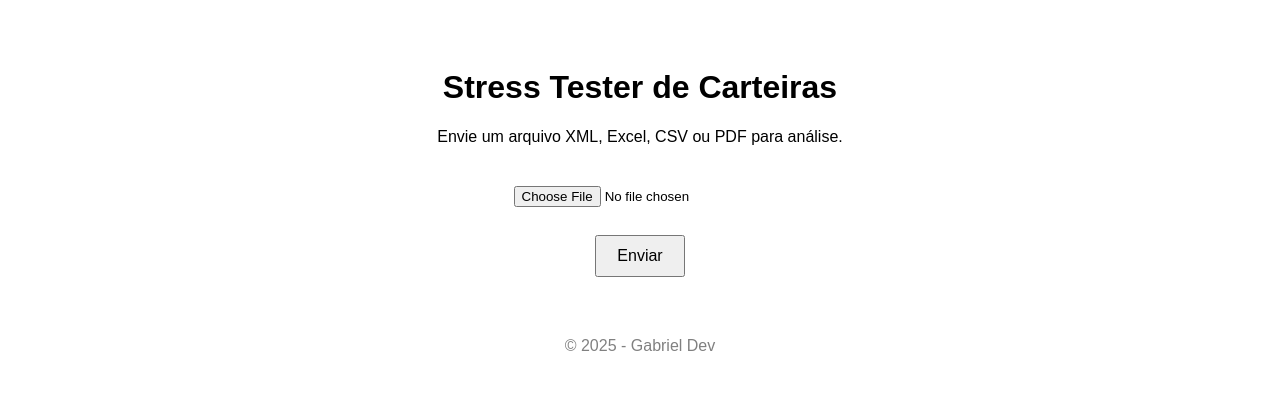
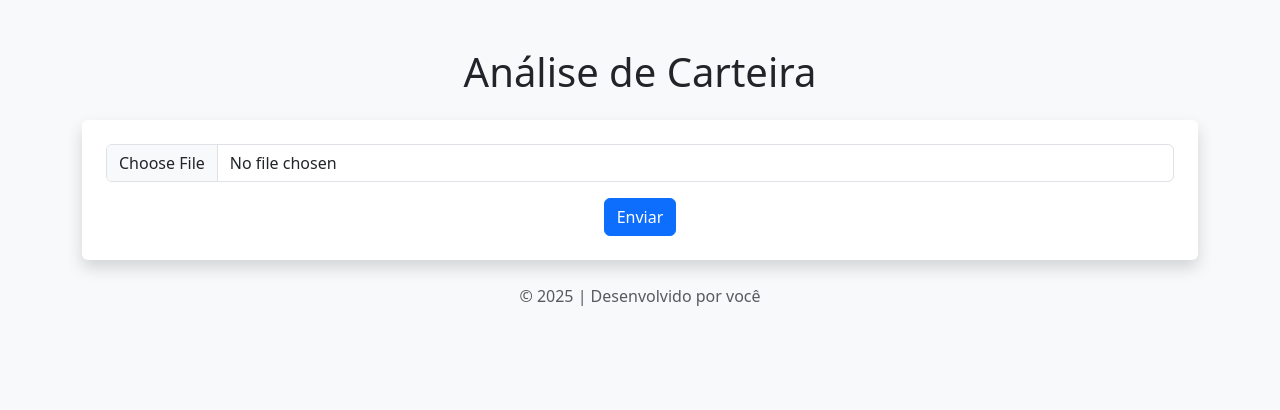
Before and after one commit to Gabrielrr2025/site-stress-test, a Flask app: page / in a window 1280 px wide. Shown: the top 410 px of the page. Run offline with Flask 3, Linux system fonts and the light colour scheme.

Commit message:
Update index.html

```diff
--- a/templates/index.html
+++ b/templates/index.html
@@ -1,23 +1,20 @@
 <!DOCTYPE html>
-<html lang="pt-BR">
+<html lang="pt-br">
 <head>
     <meta charset="UTF-8">
-    <title>Stress Tester de Carteiras</title>
-    <style>
-        body { font-family: Arial; text-align: center; padding: 40px; }
-        form { margin-top: 30px; }
-        input[type="file"] { padding: 10px; }
-        button { padding: 10px 20px; font-size: 16px; cursor: pointer; }
-    </style>
+    <title>Stress Teste de Carteiras</title>
+    <link href="https://cdn.jsdelivr.net/npm/bootstrap@5.3.0/dist/css/bootstrap.min.css" rel="stylesheet">
 </head>
-<body>
-    <h1>Stress Tester de Carteiras</h1>
-    <p>Envie um arquivo XML, Excel, CSV ou PDF para análise.</p>
-    <form action="/upload" method="post" enctype="multipart/form-data">
-        <input type="file" name="file" accept=".xml,.csv,.xlsx,.xls,.pdf" required>
-        <br><br>
-        <button type="submit">Enviar</button>
-    </form>
-    <p style="margin-top: 60px; color: gray;">&copy; {{ Ano }} - Gabriel Dev</p>
+<body class="bg-light text-center py-5">
+    <div class="container">
+        <h1 class="mb-4">Análise de Carteira</h1>
+        <form action="/upload" method="post" enctype="multipart/form-data" class="p-4 bg-white shadow rounded">
+            <div class="mb-3">
+                <input class="form-control" type="file" name="file" required>
+            </div>
+            <button type="submit" class="btn btn-primary">Enviar</button>
+        </form>
+        <p class="mt-4 text-muted">© {{ Ano }} | Desenvolvido por você</p>
+    </div>
 </body>
 </html>
```
